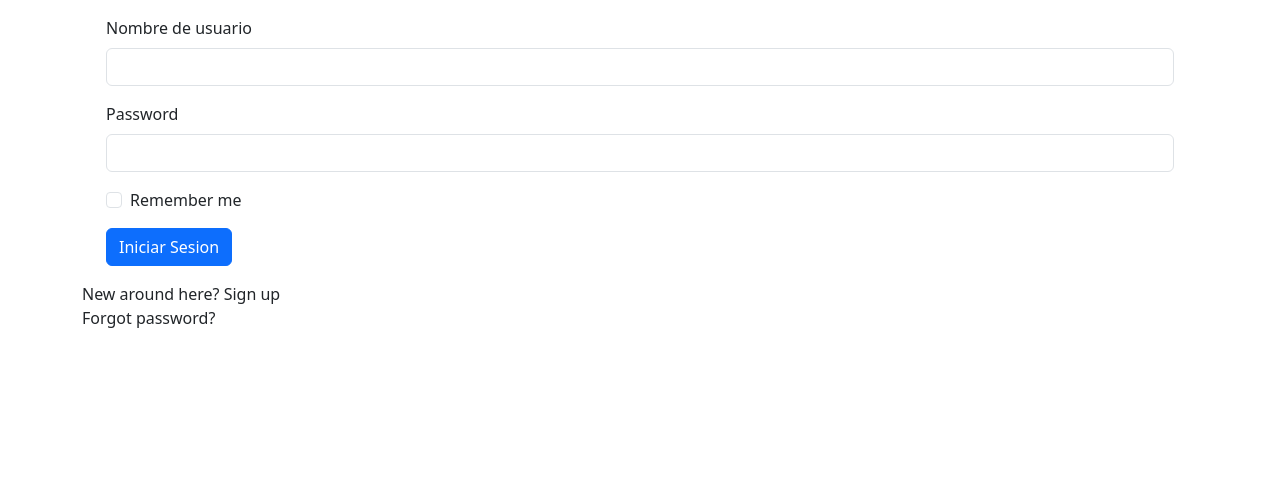
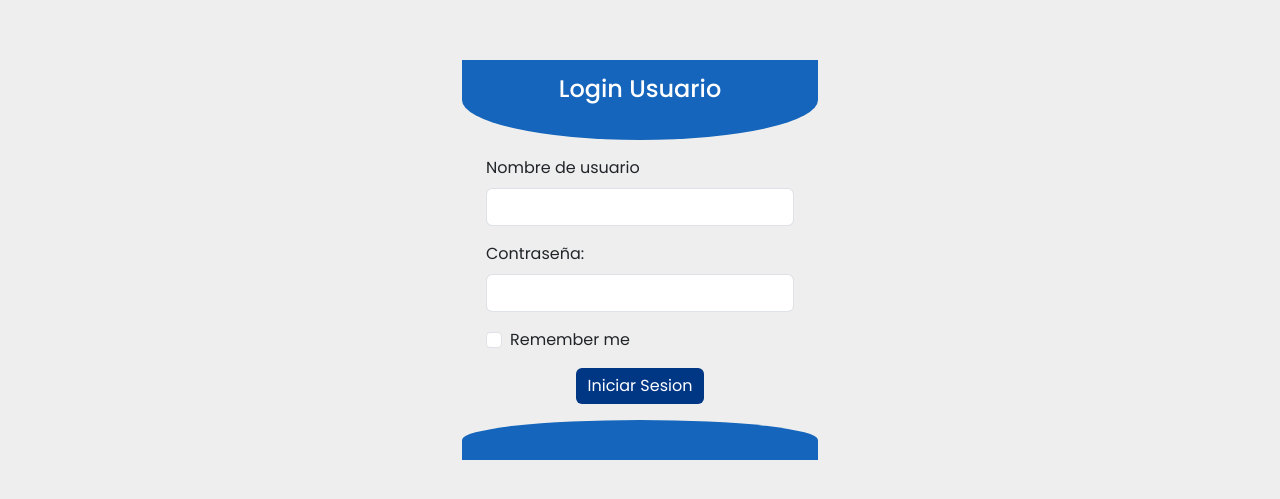
Before and after one commit to VanSC/DjangoProyecto, a Django app: page /accounts/login/ in a window 1280 px wide. Shown: the top 499 px of the page. Run offline with Django 4.2, Linux system fonts and the light colour scheme.

Commit message:
Actualizacion login

```diff
--- /dev/null
+++ b/entornovirtual/proyecto/Almacen/static/css/login.css
@@ -0,0 +1,41 @@
+@import url('https://fonts.googleapis.com/css2?family=Poppins:wght@200;300;400;500;600&display=swap');
+*{
+    margin: 0;
+    padding: 0;
+    box-sizing: border-box;
+    font-family: 'Poppins', sans-serif;
+}
+body{
+    background-color: #eeeeee;
+    margin: auto;
+    padding: auto;
+}
+
+.login-text{
+    background-color: #1465bb;
+    margin-top: 60px;
+    height: 80px;
+    border-bottom-left-radius: 100%;
+    border-bottom-right-radius: 100%;
+    color: white;
+    text-align: center;
+}
+.login-text h1{
+    font-size: 1.5rem;
+    padding-top: 15px;
+}
+.login-text-footer{
+    background-color: #1465bb;
+    height: 40px;
+    border-top-left-radius: 100%;
+    border-top-right-radius: 100%;
+    color: transparent;
+}
+.btnlogin{
+    background-color: #003785;
+    border: none;
+}
+.btnlogin:hover{
+    background-color: #03295f;
+    font-weight: bolder;
+}
--- a/entornovirtual/proyecto/Almacen/templates/Registration/login.html
+++ b/entornovirtual/proyecto/Almacen/templates/Registration/login.html
@@ -1,26 +1,33 @@
+{% load static %}
 <!DOCTYPE html>
 <html lang="en">
+
 <head>
   <meta charset="UTF-8">
   <meta http-equiv="X-UA-Compatible" content="IE=edge">
   <meta name="viewport" content="width=device-width, initial-scale=1.0">
   <link rel="stylesheet" href="footer.css">
-    <link href="https://cdn.jsdelivr.net/npm/bootstrap@5.3.0-alpha3/dist/css/bootstrap.min.css" rel="stylesheet" integrity="sha384-KK94CHFLLe+nY2dmCWGMq91rCGa5gtU4mk92HdvYe+M/SXH301p5ILy+dN9+nJOZ" crossorigin="anonymous">
+  <link href="https://cdn.jsdelivr.net/npm/bootstrap@5.3.0-alpha3/dist/css/bootstrap.min.css" rel="stylesheet"
+    integrity="sha384-KK94CHFLLe+nY2dmCWGMq91rCGa5gtU4mk92HdvYe+M/SXH301p5ILy+dN9+nJOZ" crossorigin="anonymous">
 
+  <link href="{% static 'css/login.css' %}" rel="stylesheet">
   <title></title>
 </head>
 <body>
-
-
   <div class="container">
-    <form class="px-4 py-3" method="post" >
+    <div class="row">
+      <div class="col">
+      </div>
+      <div class="col">
+        <div class="login-text"><h1>Login Usuario</h1></div>
+        <form class="px-4 py-3" method="post">
           {% csrf_token %}
           <div class="mb-3">
-        <label  class="form-label">Nombre de usuario</label>
+            <label class="form-label">Nombre de usuario</label>
             <input type="text" class="form-control" name="username">
           </div>
           <div class="mb-3">
-        <label for="exampleDropdownFormPassword1" class="form-label">Password</label>
+            <label for="exampleDropdownFormPassword1" class="form-label">Contraseña:</label>
             <input type="password" class="form-control" name="password">
           </div>
           <div class="mb-3">
@@ -31,16 +38,18 @@
               </label>
             </div>
           </div>
-      <button type="submit" class="btn btn-primary">Iniciar Sesion</button>
+          <div class="text-center"><button type="submit" class="btnlogin btn btn-primary">Iniciar Sesion</button></div>
         </form>
-    <div class="dropdown-divider"></div>
-    <a class="dropdown-item" href="#">New around here? Sign up</a>
-    <a class="dropdown-item" href="#">Forgot password?</a>
+        <div class="login-text-footer">Footer</div>
+      </div>
+      <div class="col">
+      </div>
+    </div>
   </div>
 </body>
-</html>
-
-</body>
-<script src="https://cdn.jsdelivr.net/npm/bootstrap@5.3.0-alpha3/dist/js/bootstrap.bundle.min.js" integrity="sha384-ENjdO4Dr2bkBIFxQpeoTz1HIcje39Wm4jDKdf19U8gI4ddQ3GYNS7NTKfAdVQSZe" crossorigin="anonymous"></script>
 
 </html>
+<script src="https://cdn.jsdelivr.net/npm/bootstrap@5.3.0-alpha3/dist/js/bootstrap.bundle.min.js"
+  integrity="sha384-ENjdO4Dr2bkBIFxQpeoTz1HIcje39Wm4jDKdf19U8gI4ddQ3GYNS7NTKfAdVQSZe" crossorigin="anonymous"></script>
+
+</html>
--- a/entornovirtual/proyecto/Almacen/templates/base/index.html
+++ b/entornovirtual/proyecto/Almacen/templates/base/index.html
@@ -29,7 +29,7 @@
             d="M2 9.161V10c0 1.007.875 1.755 1.904 2.223C4.978 12.711 6.427 13 8 13s3.022-.289 4.096-.777C13.125 11.755 14 11.007 14 10v-.839c-.457.432-1.004.751-1.49.972-1.232.56-2.828.867-4.51.867s-3.278-.307-4.51-.867c-.486-.22-1.033-.54-1.49-.972Z" />
           <path
             d="M2 12.161V13c0 1.007.875 1.755 1.904 2.223C4.978 15.711 6.427 16 8 16s3.022-.289 4.096-.777C13.125 14.755 14 14.007 14 13v-.839c-.457.432-1.004.751-1.49.972-1.232.56-2.828.867-4.51.867s-3.278-.307-4.51-.867c-.486-.22-1.033-.54-1.49-.972Z" />
-        </svg> Almacen</span>
+        </svg> Almacen - TI</span>
     </div>
 
     <div class="menu-items">
```
Also changed, not shown: entornovirtual/proyecto/Almacen/templates/home.html (+3 -3 lines), entornovirtual/proyecto/Almacen.sqlite3. Lines whose indentation alone changed are shown as unchanged.
